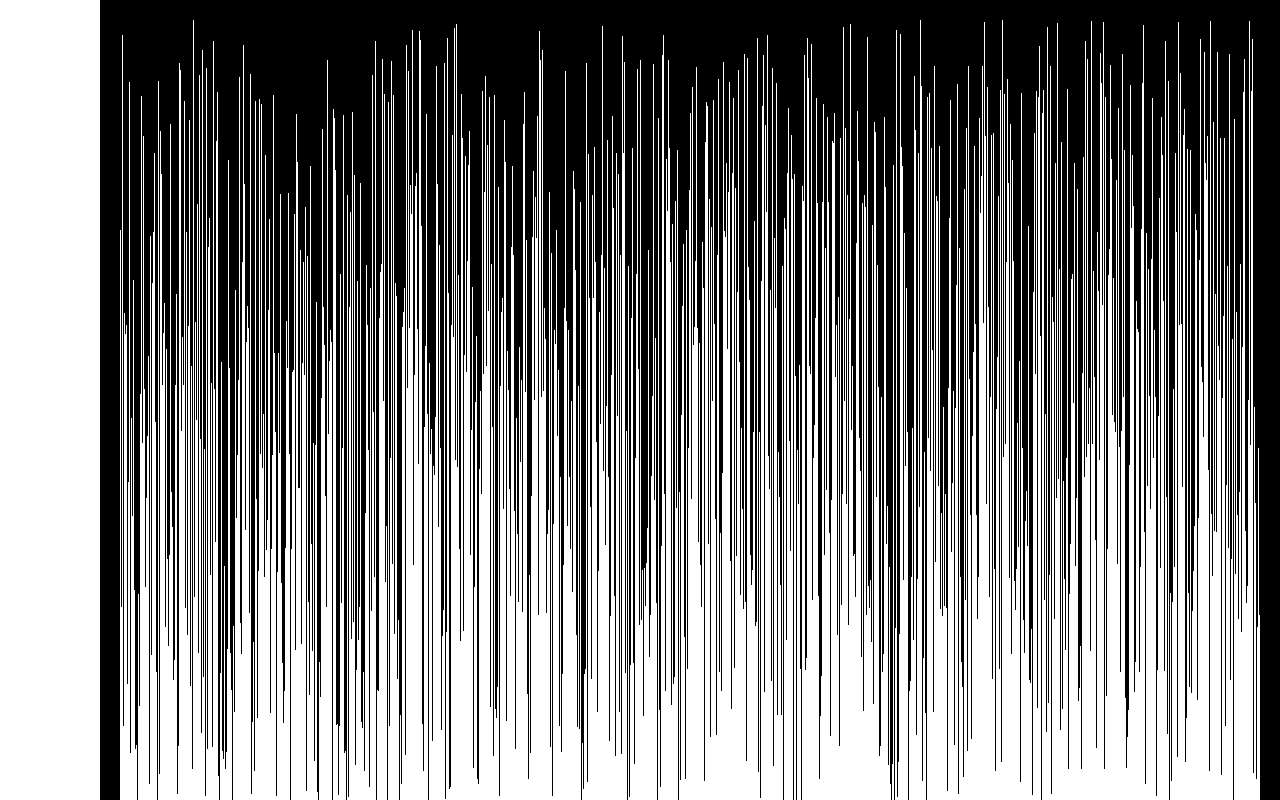
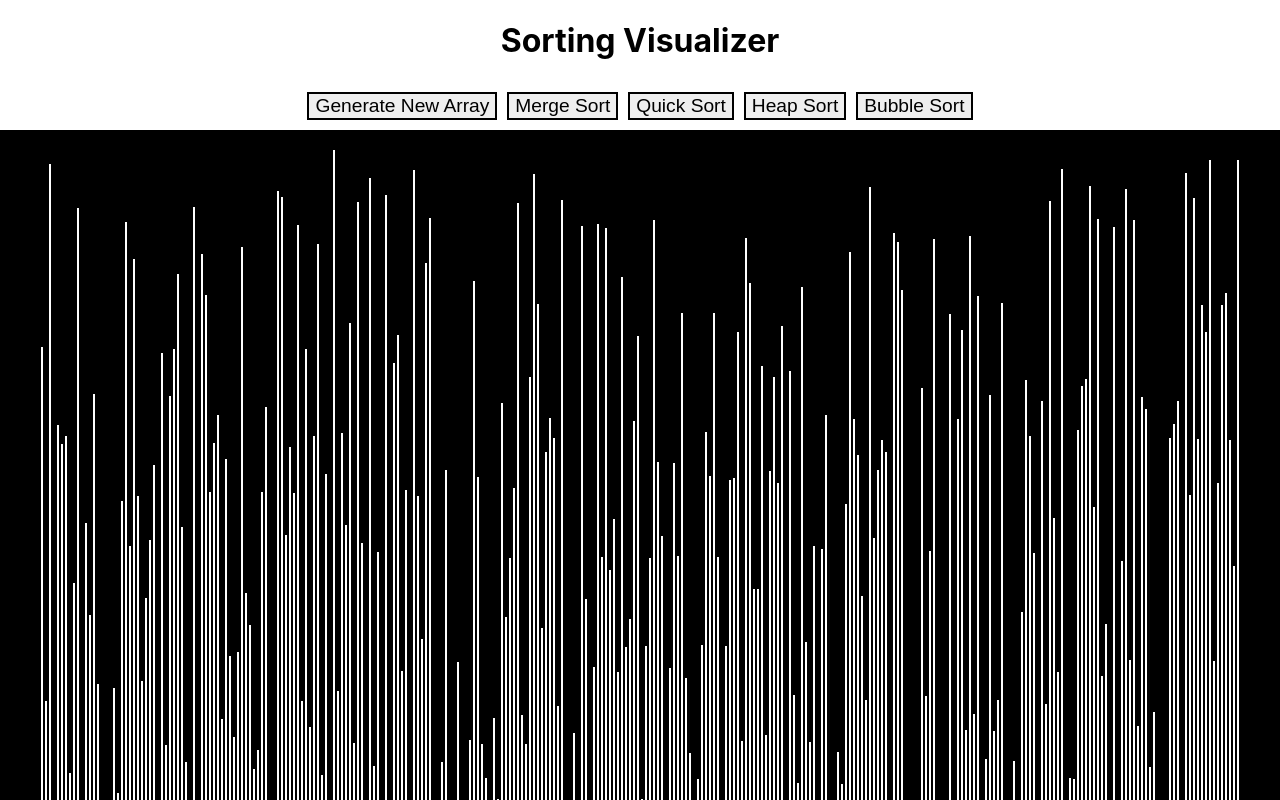
Before and after one commit to marootushar/SortingVisualizer, a React (Create React App) app: page / in a window 1280 px wide. Shown: the top 800 px of the page. Built offline with nearby package versions, Linux system fonts and the light colour scheme.

Commit message:
Bugs Fixed

```diff
--- a/src/App.js
+++ b/src/App.js
@@ -1,11 +1,13 @@
 import React from "react";
-import SortingVisualizer from "./SortingVisualizer/SortingVisualizer.js"
+import SortingVisualizer from "./components/SortingVisualizer.js"
+import Navbar from "./components/Navbar";
 
 function App() {
   return (
     <div className="App">
+      <Navbar>
+      </Navbar>
       <SortingVisualizer>
-
       </SortingVisualizer>
     </div>
   );
--- a/src/SortingVisualizer/SortingVisualizer.css
+++ /dev/null
@@ -1,14 +0,0 @@
-.arrayContainer{
-  position:absolute;
-  margin-left: 100px;
-  background-color: #000;
-  padding: 20px;
-}
-
-.arrayBar{
-  width: 1px;
-  background-color: #fff;
-  display:inline-block;
-  margin: 0px 0px;
-  padding: 0;
-}
--- /dev/null
+++ b/src/components/Navbar.css
@@ -0,0 +1,3 @@
+h1{
+  text-align: center;
+}
--- /dev/null
+++ b/src/components/Navbar.js
@@ -0,0 +1,12 @@
+import React from "react";
+import "./Navbar.css"
+
+const Navbar = () => {
+  return(
+    <div>
+      <h1>Sorting Visualizer</h1>
+    </div>
+  );
+}
+
+export default Navbar;
--- /dev/null
+++ b/src/components/SortingVisualizer.css
@@ -0,0 +1,30 @@
+.arrayContainer{
+  /* position:absolute; */
+  display: flex;
+  margin: 0 auto;
+  background-color: #000;
+  padding: 20px;
+  justify-content: center;
+}
+
+.arrayBar{
+  width: 2px;
+  background-color: #fff;
+  display:inline-block;
+  margin: 0px 1px;
+  padding: 0;
+  align-self: baseline;
+}
+
+.buttonsContainer{
+  display: flex;
+  justify-content: center;
+  padding: 10px 0;
+}
+
+.buttonsContainer button{
+  font-size: larger;
+  margin: 0 5px;
+  align-self: center;
+  border: 2px solid black;
+}
--- a/src/SortingVisualizer/SortingVisualizer.js
+++ b/src/components/SortingVisualizer.js
@@ -2,13 +2,14 @@ import React, { useState, useEffect } from 'react';
 import './SortingVisualizer.css';
 import { mergesort } from '../SortingAlgorithms/MergeSort';
 
-const ARR_SIZE = 1600;
+const ARR_SIZE = 300;
 const COL1 = 'red';
 const COL2 = '#fff';
-const ANIMATION_SPEED = 1;
+const ANIMATION_SPEED = 5;
 
 const SortingVisualizer = () => {
   const [array, setArray] = useState([]);
+  const [disable, setDisable] = useState(false);
 
   useEffect(() => {
     resetArray();
@@ -17,7 +18,7 @@ const SortingVisualizer = () => {
   const resetArray = () => {
     const arr = [];
     for (var i = 0; i < ARR_SIZE; i++) {
-      var x = Math.floor(Math.random() * 800 + 5);
+      var x = Math.floor(Math.random() * 750 + 5);
       arr.push(x);
     }
     setArray(arr);
@@ -33,8 +34,11 @@ const SortingVisualizer = () => {
   //   return true;
   // };
 
+  const auxArray = array.slice();
+
   const mergeSort = () => {
-    const animations = mergesort(array);
+    setDisable(true);
+    const animations = mergesort(auxArray);
     const arrayBars = document.getElementsByClassName('arrayBar');
     for (let i = 0; i < animations.length; i++) {
       const isColorChange = i % 3 !== 2;
@@ -55,6 +59,10 @@ const SortingVisualizer = () => {
         }, i * ANIMATION_SPEED);
       }
     }
+    setTimeout(() => {
+      setArray(auxArray);
+      setDisable(false);
+    }, animations.length * ANIMATION_SPEED);
     // arrayBars.forEach((e) => {
     //   setTimeout(() => {
     //     e.style.backgroundColor = COL2;
@@ -81,6 +89,52 @@ const SortingVisualizer = () => {
   // };
 
   return (
+    <>
+      <div className='buttonsContainer'>
+        <button
+          onClick={() => {
+            if (!disable) resetArray();
+          }}
+          className='newArray'
+        >
+          Generate New Array
+        </button>
+        <button
+          onClick={() => {
+            if (!disable) mergeSort();
+          }}
+          className='newArray'
+        >
+          Merge Sort
+        </button>
+        <button
+          onClick={() => {
+            if (!disable) quickSort();
+          }}
+          className='newArray'
+        >
+          Quick Sort
+        </button>
+        <button
+          onClick={() => {
+            if (!disable) heapSort();
+          }}
+          className='newArray'
+        >
+          Heap Sort
+        </button>
+        <button
+          onClick={() => {
+            if (!disable) bubbleSort();
+          }}
+          className='newArray'
+        >
+          Bubble Sort
+        </button>
+        {/* <button onClick={() => test()} className='newArray'>
+        Test
+      </button> */}
+      </div>
       <div className='arrayContainer'>
         {array.map((value, idx) => (
           <div
@@ -89,26 +143,8 @@ const SortingVisualizer = () => {
             style={{ height: `${value}px` }}
           ></div>
         ))}
-      <br></br>
-      <button onClick={() => resetArray()} className='newArray'>
-        Generate New Array
-      </button>
-      <button onClick={() => mergeSort()} className='newArray'>
-        Merge Sort
-      </button>
-      <button onClick={() => quickSort()} className='newArray'>
-        Quick Sort
-      </button>
-      <button onClick={() => heapSort()} className='newArray'>
-        Heap Sort
-      </button>
-      <button onClick={() => bubbleSort()} className='newArray'>
-        Bubble Sort
-      </button>
-      {/* <button onClick={() => test()} className='newArray'>
-        Test
-      </button> */}
       </div>
+    </>
   );
 };
 
```
Lines whose indentation alone changed are shown as unchanged.
